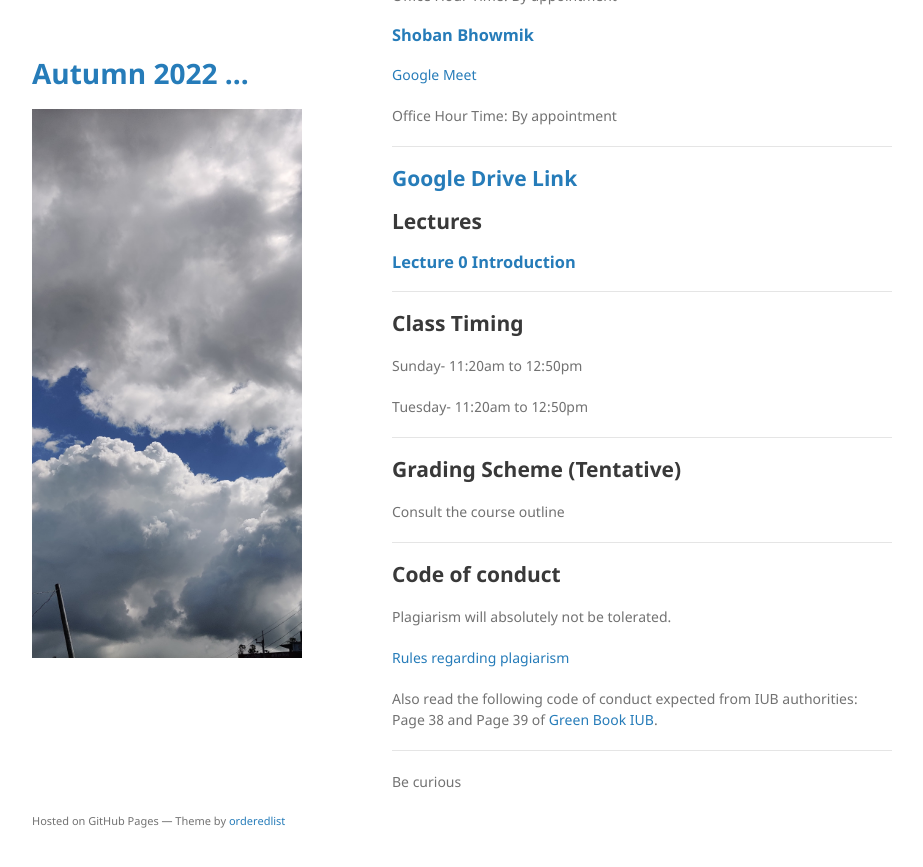
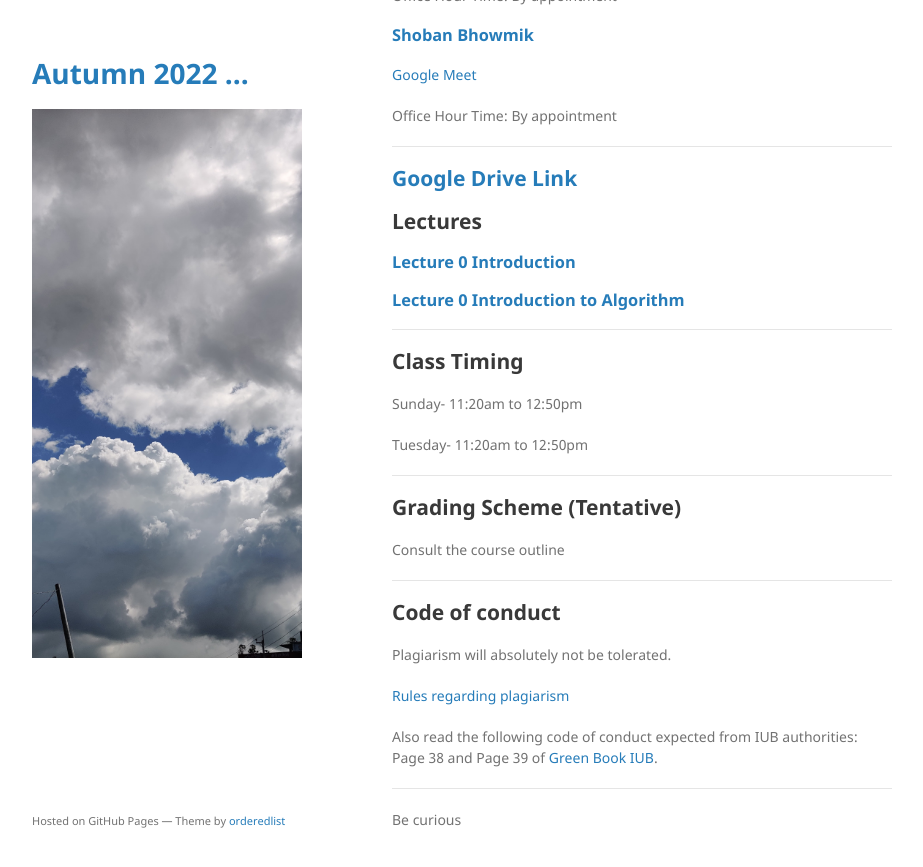
Before and after one commit to mohammadmotiurrahman/mohammadmotiurrahman.github.io, a Jekyll site: the page built from cse211_2/index.md, in a window 1280 px wide and 900 px high, scrolled down 660 px. Shown: the top 867 px of the window, without its empty margins (178-1101 px from the left). Built offline with Jekyll 4.4.1, drawn with Linux system fonts in a browser that asks for light colours; our own code applies the rules of GitHub Pages for plain Markdown files.

Commit message:
Update index.md

```diff
--- a/cse211_2/index.md
+++ b/cse211_2/index.md
@@ -40,6 +40,7 @@ Office Hour Time: By appointment
 ## Lectures
 
 ### [Lecture 0 Introduction](https://docs.google.com/presentation/d/122dASDvKv-0vbwAWQUJcUTDo6oysnvg4nAyLGaV0ABA/edit?usp=sharing)
+### [Lecture 0 Introduction to Algorithm](https://docs.google.com/presentation/d/1Favd9zoMswD1XJpuLT-Pd04KZjOFL6s7WpO-sQoO40w/edit?usp=sharing)
 
 * * *
 ## Class Timing
```
